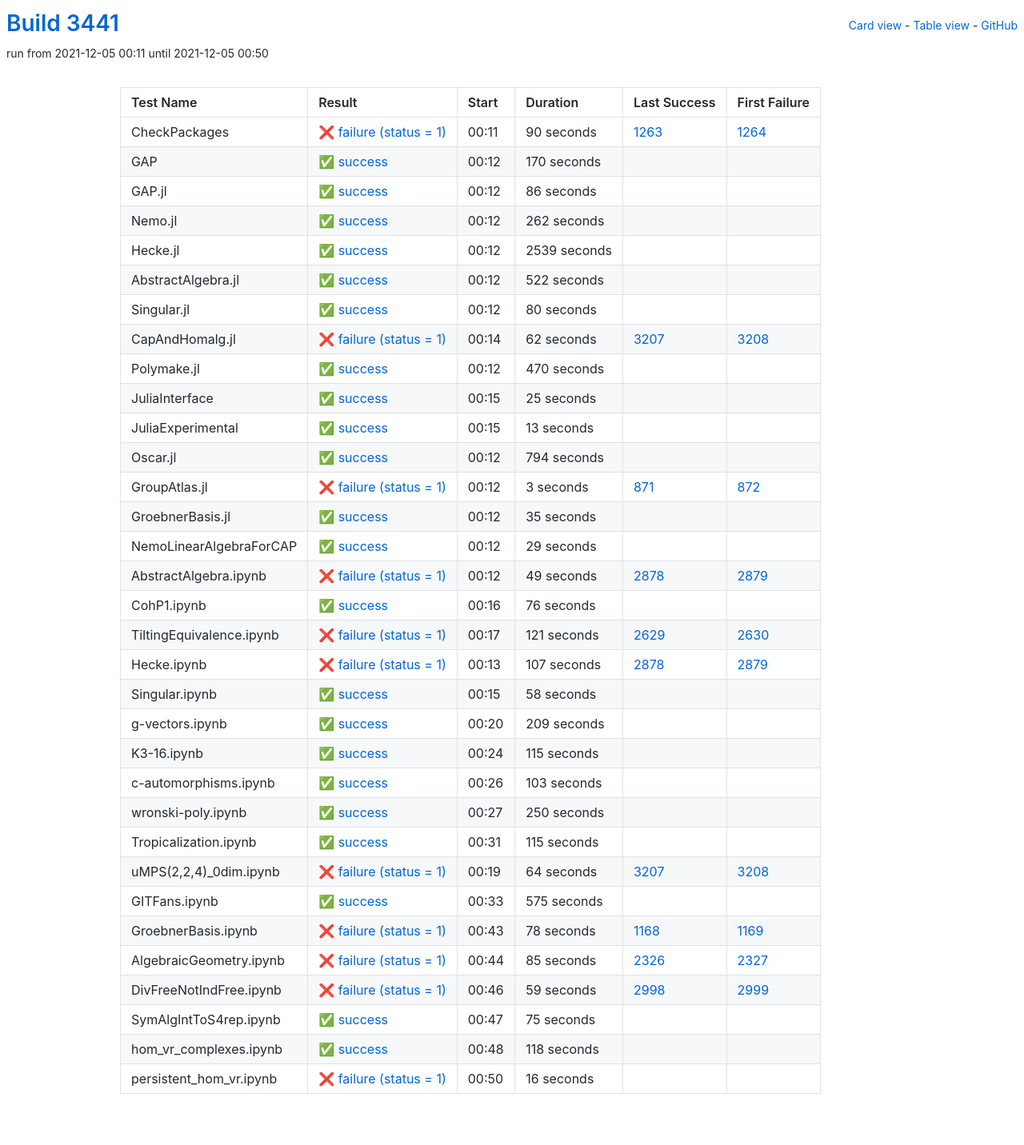
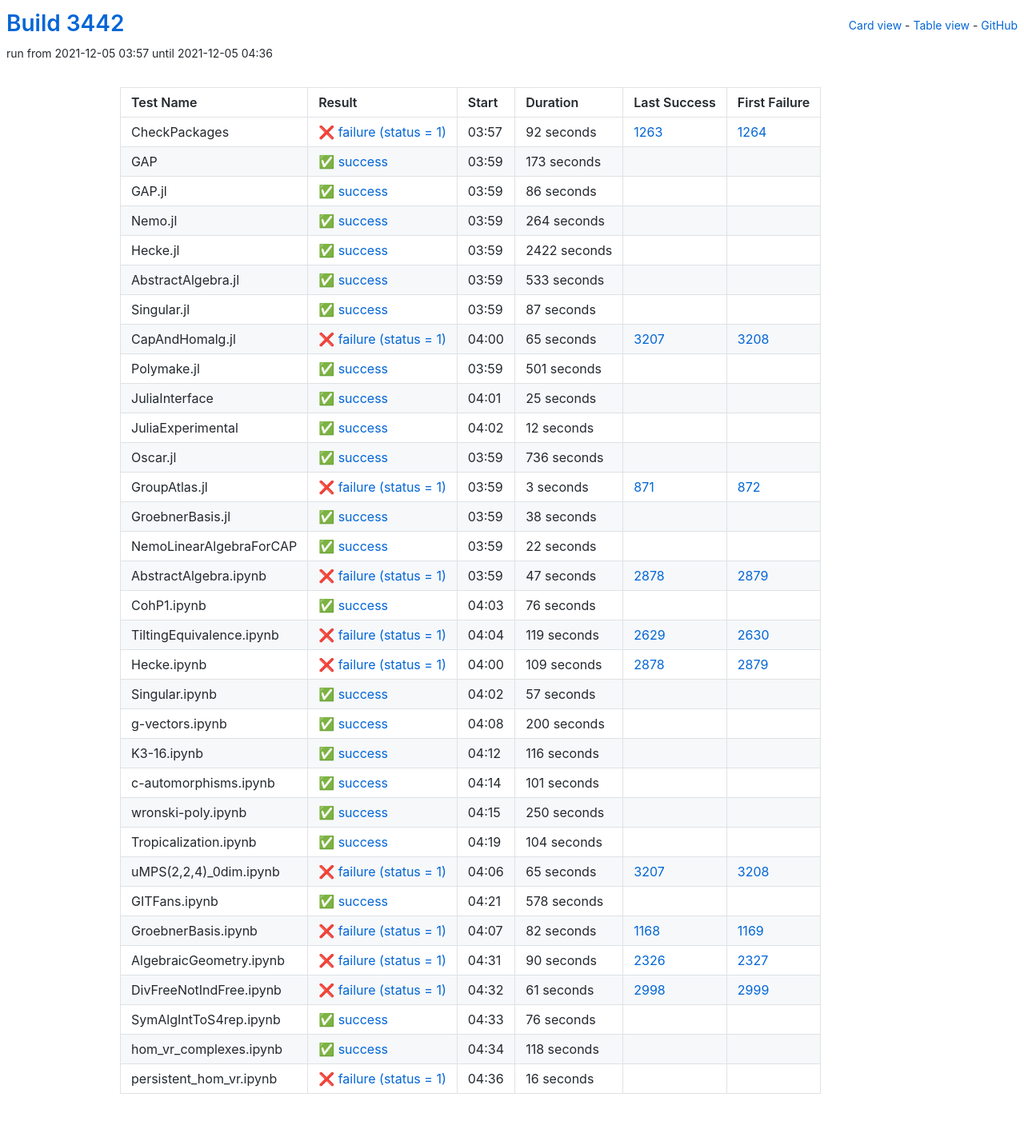
Before and after one commit to oscar-system/oscar-ci-status-stable, a Jekyll site: the page built from table.html, in a window 1280 px wide. Shown: the whole page at 80% size. Built offline with Jekyll 4.4.1, drawn with Linux system fonts in a browser that asks for light colours.

Commit message:
Build #3442

```diff
--- a/_data/ci.yml
+++ b/_data/ci.yml
@@ -1,6 +1,6 @@
 ---
-build: 3441
-build_url: https://oscarci.mathematik.uni-kl.de/job/oscar-stable/3441/
+build: 3442
+build_url: https://oscarci.mathematik.uni-kl.de/job/oscar-stable/3442/
 job: oscar-stable
 organization: oscar-system
 repo: oscar-ci-status-stable
@@ -8,32 +8,32 @@ repourl: https://github.com/oscar-system/oscar-ci-status-stable
 tests:
 - name: CheckPackages
   id: checkpackages
-  log: https://oscarci.mathematik.uni-kl.de/job/oscar-stable/3441/artifact/logs/build-3441/CheckPackages.log
-  start: 2021-12-05 00:11
+  log: https://oscarci.mathematik.uni-kl.de/job/oscar-stable/3442/artifact/logs/build-3442/CheckPackages.log
+  start: 2021-12-05 03:57
   success: false
   exitcode: 1
   status: failure
-  duration: 90
+  duration: 92
   last_success: 1263
   last_success_url: https://oscarci.mathematik.uni-kl.de/job/oscar-stable/1263/
   first_failure: 1264
   first_failure_url: https://oscarci.mathematik.uni-kl.de/job/oscar-stable/1264/
 - name: GAP
   id: gap
-  log: https://oscarci.mathematik.uni-kl.de/job/oscar-stable/3441/artifact/logs/build-3441/GAP.log
-  start: 2021-12-05 00:12
+  log: https://oscarci.mathematik.uni-kl.de/job/oscar-stable/3442/artifact/logs/build-3442/GAP.log
+  start: 2021-12-05 03:59
   success: true
   exitcode: 0
   status: success
-  duration: 170
+  duration: 173
   last_success: false
   last_success_url:
   first_failure: false
   first_failure_url:
 - name: GAP.jl
   id: gap-jl
-  log: https://oscarci.mathematik.uni-kl.de/job/oscar-stable/3441/artifact/logs/build-3441/GAP.jl.log
-  start: 2021-12-05 00:12
+  log: https://oscarci.mathematik.uni-kl.de/job/oscar-stable/3442/artifact/logs/build-3442/GAP.jl.log
+  start: 2021-12-05 03:59
   success: true
   exitcode: 0
   status: success
@@ -44,80 +44,80 @@ tests:
   first_failure_url:
 - name: Nemo.jl
   id: nemo-jl
-  log: https://oscarci.mathematik.uni-kl.de/job/oscar-stable/3441/artifact/logs/build-3441/Nemo.jl.log
-  start: 2021-12-05 00:12
+  log: https://oscarci.mathematik.uni-kl.de/job/oscar-stable/3442/artifact/logs/build-3442/Nemo.jl.log
+  start: 2021-12-05 03:59
   success: true
   exitcode: 0
   status: success
-  duration: 262
+  duration: 264
   last_success: false
   last_success_url:
   first_failure: false
   first_failure_url:
 - name: Hecke.jl
   id: hecke-jl
-  log: https://oscarci.mathematik.uni-kl.de/job/oscar-stable/3441/artifact/logs/build-3441/Hecke.jl.log
-  start: 2021-12-05 00:12
+  log: https://oscarci.mathematik.uni-kl.de/job/oscar-stable/3442/artifact/logs/build-3442/Hecke.jl.log
+  start: 2021-12-05 03:59
   success: true
   exitcode: 0
   status: success
-  duration: 2539
+  duration: 2422
   last_success: false
   last_success_url:
   first_failure: false
   first_failure_url:
 - name: AbstractAlgebra.jl
   id: abstractalgebra-jl
-  log: https://oscarci.mathematik.uni-kl.de/job/oscar-stable/3441/artifact/logs/build-3441/AbstractAlgebra.jl.log
-  start: 2021-12-05 00:12
+  log: https://oscarci.mathematik.uni-kl.de/job/oscar-stable/3442/artifact/logs/build-3442/AbstractAlgebra.jl.log
+  start: 2021-12-05 03:59
   success: true
   exitcode: 0
   status: success
-  duration: 522
+  duration: 533
   last_success: false
   last_success_url:
   first_failure: false
   first_failure_url:
 - name: Singular.jl
   id: singular-jl
-  log: https://oscarci.mathematik.uni-kl.de/job/oscar-stable/3441/artifact/logs/build-3441/Singular.jl.log
-  start: 2021-12-05 00:12
+  log: https://oscarci.mathematik.uni-kl.de/job/oscar-stable/3442/artifact/logs/build-3442/Singular.jl.log
+  start: 2021-12-05 03:59
   success: true
   exitcode: 0
   status: success
-  duration: 80
+  duration: 87
   last_success: false
   last_success_url:
   first_failure: false
   first_failure_url:
 - name: CapAndHomalg.jl
   id: capandhomalg-jl
-  log: https://oscarci.mathematik.uni-kl.de/job/oscar-stable/3441/artifact/logs/build-3441/CapAndHomalg.jl.log
-  start: 2021-12-05 00:14
+  log: https://oscarci.mathematik.uni-kl.de/job/oscar-stable/3442/artifact/logs/build-3442/CapAndHomalg.jl.log
+  start: 2021-12-05 04:00
   success: false
   exitcode: 1
   status: failure
-  duration: 62
+  duration: 65
   last_success: 3207
   last_success_url: https://oscarci.mathematik.uni-kl.de/job/oscar-stable/3207/
   first_failure: 3208
   first_failure_url: https://oscarci.mathematik.uni-kl.de/job/oscar-stable/3208/
 - name: Polymake.jl
   id: polymake-jl
-  log: https://oscarci.mathematik.uni-kl.de/job/oscar-stable/3441/artifact/logs/build-3441/Polymake.jl.log
-  start: 2021-12-05 00:12
+  log: https://oscarci.mathematik.uni-kl.de/job/oscar-stable/3442/artifact/logs/build-3442/Polymake.jl.log
+  start: 2021-12-05 03:59
   success: true
   exitcode: 0
   status: success
-  duration: 470
+  duration: 501
   last_success: false
   last_success_url:
   first_failure: false
   first_failure_url:
 - name: JuliaInterface
   id: juliainterface
-  log: https://oscarci.mathematik.uni-kl.de/job/oscar-stable/3441/artifact/logs/build-3441/JuliaInterface.log
-  start: 2021-12-05 00:15
+  log: https://oscarci.mathematik.uni-kl.de/job/oscar-stable/3442/artifact/logs/build-3442/JuliaInterface.log
+  start: 2021-12-05 04:01
   success: true
   exitcode: 0
   status: success
@@ -128,32 +128,32 @@ tests:
   first_failure_url:
 - name: JuliaExperimental
   id: juliaexperimental
-  log: https://oscarci.mathematik.uni-kl.de/job/oscar-stable/3441/artifact/logs/build-3441/JuliaExperimental.log
-  start: 2021-12-05 00:15
+  log: https://oscarci.mathematik.uni-kl.de/job/oscar-stable/3442/artifact/logs/build-3442/JuliaExperimental.log
+  start: 2021-12-05 04:02
   success: true
   exitcode: 0
   status: success
-  duration: 13
+  duration: 12
   last_success: false
   last_success_url:
   first_failure: false
   first_failure_url:
 - name: Oscar.jl
   id: oscar-jl
-  log: https://oscarci.mathematik.uni-kl.de/job/oscar-stable/3441/artifact/logs/build-3441/Oscar.jl.log
-  start: 2021-12-05 00:12
+  log: https://oscarci.mathematik.uni-kl.de/job/oscar-stable/3442/artifact/logs/build-3442/Oscar.jl.log
+  start: 2021-12-05 03:59
   success: true
   exitcode: 0
   status: success
-  duration: 794
+  duration: 736
   last_success: false
   last_success_url:
   first_failure: false
   first_failure_url:
 - name: GroupAtlas.jl
   id: groupatlas-jl
-  log: https://oscarci.mathematik.uni-kl.de/job/oscar-stable/3441/artifact/logs/build-3441/GroupAtlas.jl.log
-  start: 2021-12-05 00:12
+  log: https://oscarci.mathematik.uni-kl.de/job/oscar-stable/3442/artifact/logs/build-3442/GroupAtlas.jl.log
+  start: 2021-12-05 03:59
   success: false
   exitcode: 1
   status: failure
@@ -164,44 +164,44 @@ tests:
   first_failure_url: https://oscarci.mathematik.uni-kl.de/job/oscar-stable/872/
 - name: GroebnerBasis.jl
   id: groebnerbasis-jl
-  log: https://oscarci.mathematik.uni-kl.de/job/oscar-stable/3441/artifact/logs/build-3441/GroebnerBasis.jl.log
-  start: 2021-12-05 00:12
+  log: https://oscarci.mathematik.uni-kl.de/job/oscar-stable/3442/artifact/logs/build-3442/GroebnerBasis.jl.log
+  start: 2021-12-05 03:59
   success: true
   exitcode: 0
   status: success
-  duration: 35
+  duration: 38
   last_success: false
   last_success_url:
   first_failure: false
   first_failure_url:
 - name: NemoLinearAlgebraForCAP
   id: nemolinearalgebraforcap
-  log: https://oscarci.mathematik.uni-kl.de/job/oscar-stable/3441/artifact/logs/build-3441/NemoLinearAlgebraForCAP.log
-  start: 2021-12-05 00:12
+  log: https://oscarci.mathematik.uni-kl.de/job/oscar-stable/3442/artifact/logs/build-3442/NemoLinearAlgebraForCAP.log
+  start: 2021-12-05 03:59
   success: true
   exitcode: 0
   status: success
-  duration: 29
+  duration: 22
   last_success: false
   last_success_url:
   first_failure: false
   first_failure_url:
 - name: AbstractAlgebra.ipynb
   id: abstractalgebra-ipynb
-  log: https://oscarci.mathematik.uni-kl.de/job/oscar-stable/3441/artifact/logs/build-3441/AbstractAlgebra.ipynb.log
-  start: 2021-12-05 00:12
+  log: https://oscarci.mathematik.uni-kl.de/job/oscar-stable/3442/artifact/logs/build-3442/AbstractAlgebra.ipynb.log
+  start: 2021-12-05 03:59
   success: false
   exitcode: 1
   status: failure
-  duration: 49
+  duration: 47
   last_success: 2878
   last_success_url: https://oscarci.mathematik.uni-kl.de/job/oscar-stable/2878/
   first_failure: 2879
   first_failure_url: https://oscarci.mathematik.uni-kl.de/job/oscar-stable/2879/
 - name: CohP1.ipynb
   id: cohp1-ipynb
-  log: https://oscarci.mathematik.uni-kl.de/job/oscar-stable/3441/artifact/logs/build-3441/CohP1.ipynb.log
-  start: 2021-12-05 00:16
+  log: https://oscarci.mathematik.uni-kl.de/job/oscar-stable/3442/artifact/logs/build-3442/CohP1.ipynb.log
+  start: 2021-12-05 04:03
   success: true
   exitcode: 0
   status: success
@@ -212,80 +212,80 @@ tests:
   first_failure_url:
 - name: TiltingEquivalence.ipynb
   id: tiltingequivalence-ipynb
-  log: https://oscarci.mathematik.uni-kl.de/job/oscar-stable/3441/artifact/logs/build-3441/TiltingEquivalence.ipynb.log
-  start: 2021-12-05 00:17
+  log: https://oscarci.mathematik.uni-kl.de/job/oscar-stable/3442/artifact/logs/build-3442/TiltingEquivalence.ipynb.log
+  start: 2021-12-05 04:04
   success: false
   exitcode: 1
   status: failure
-  duration: 121
+  duration: 119
   last_success: 2629
   last_success_url: https://oscarci.mathematik.uni-kl.de/job/oscar-stable/2629/
   first_failure: 2630
   first_failure_url: https://oscarci.mathematik.uni-kl.de/job/oscar-stable/2630/
 - name: Hecke.ipynb
   id: hecke-ipynb
-  log: https://oscarci.mathematik.uni-kl.de/job/oscar-stable/3441/artifact/logs/build-3441/Hecke.ipynb.log
-  start: 2021-12-05 00:13
+  log: https://oscarci.mathematik.uni-kl.de/job/oscar-stable/3442/artifact/logs/build-3442/Hecke.ipynb.log
+  start: 2021-12-05 04:00
   success: false
   exitcode: 1
   status: failure
-  duration: 107
+  duration: 109
   last_success: 2878
   last_success_url: https://oscarci.mathematik.uni-kl.de/job/oscar-stable/2878/
   first_failure: 2879
   first_failure_url: https://oscarci.mathematik.uni-kl.de/job/oscar-stable/2879/
 - name: Singular.ipynb
   id: singular-ipynb
-  log: https://oscarci.mathematik.uni-kl.de/job/oscar-stable/3441/artifact/logs/build-3441/Singular.ipynb.log
-  start: 2021-12-05 00:15
+  log: https://oscarci.mathematik.uni-kl.de/job/oscar-stable/3442/artifact/logs/build-3442/Singular.ipynb.log
+  start: 2021-12-05 04:02
   success: true
   exitcode: 0
   status: success
-  duration: 58
+  duration: 57
   last_success: false
   last_success_url:
   first_failure: false
   first_failure_url:
 - name: g-vectors.ipynb
   id: g-vectors-ipynb
-  log: https://oscarci.mathematik.uni-kl.de/job/oscar-stable/3441/artifact/logs/build-3441/g-vectors.ipynb.log
-  start: 2021-12-05 00:20
+  log: https://oscarci.mathematik.uni-kl.de/job/oscar-stable/3442/artifact/logs/build-3442/g-vectors.ipynb.log
+  start: 2021-12-05 04:08
   success: true
   exitcode: 0
   status: success
-  duration: 209
+  duration: 200
   last_success: false
   last_success_url:
   first_failure: false
   first_failure_url:
 - name: K3-16.ipynb
   id: k3-16-ipynb
-  log: https://oscarci.mathematik.uni-kl.de/job/oscar-stable/3441/artifact/logs/build-3441/K3-16.ipynb.log
-  start: 2021-12-05 00:24
+  log: https://oscarci.mathematik.uni-kl.de/job/oscar-stable/3442/artifact/logs/build-3442/K3-16.ipynb.log
+  start: 2021-12-05 04:12
   success: true
   exitcode: 0
   status: success
-  duration: 115
+  duration: 116
   last_success: false
   last_success_url:
   first_failure: false
   first_failure_url:
 - name: c-automorphisms.ipynb
   id: c-automorphisms-ipynb
-  log: https://oscarci.mathematik.uni-kl.de/job/oscar-stable/3441/artifact/logs/build-3441/c-automorphisms.ipynb.log
-  start: 2021-12-05 00:26
+  log: https://oscarci.mathematik.uni-kl.de/job/oscar-stable/3442/artifact/logs/build-3442/c-automorphisms.ipynb.log
+  start: 2021-12-05 04:14
   success: true
   exitcode: 0
   status: success
-  duration: 103
+  duration: 101
   last_success: false
   last_success_url:
   first_failure: false
   first_failure_url:
 - name: wronski-poly.ipynb
   id: wronski-poly-ipynb
-  log: https://oscarci.mathematik.uni-kl.de/job/oscar-stable/3441/artifact/logs/build-3441/wronski-poly.ipynb.log
-  start: 2021-12-05 00:27
+  log: https://oscarci.mathematik.uni-kl.de/job/oscar-stable/3442/artifact/logs/build-3442/wronski-poly.ipynb.log
+  start: 2021-12-05 04:15
   success: true
   exitcode: 0
   status: success
@@ -296,92 +296,92 @@ tests:
   first_failure_url:
 - name: Tropicalization.ipynb
   id: tropicalization-ipynb
-  log: https://oscarci.mathematik.uni-kl.de/job/oscar-stable/3441/artifact/logs/build-3441/Tropicalization.ipynb.log
-  start: 2021-12-05 00:31
+  log: https://oscarci.mathematik.uni-kl.de/job/oscar-stable/3442/artifact/logs/build-3442/Tropicalization.ipynb.log
+  start: 2021-12-05 04:19
   success: true
   exitcode: 0
   status: success
-  duration: 115
+  duration: 104
   last_success: false
   last_success_url:
   first_failure: false
   first_failure_url:
 - name: uMPS(2,2,4)_0dim.ipynb
   id: umps-2-2-4-0dim-ipynb
-  log: https://oscarci.mathematik.uni-kl.de/job/oscar-stable/3441/artifact/logs/build-3441/uMPS-2-2-4-_0dim.ipynb.log
-  start: 2021-12-05 00:19
+  log: https://oscarci.mathematik.uni-kl.de/job/oscar-stable/3442/artifact/logs/build-3442/uMPS-2-2-4-_0dim.ipynb.log
+  start: 2021-12-05 04:06
   success: false
   exitcode: 1
   status: failure
-  duration: 64
+  duration: 65
   last_success: 3207
   last_success_url: https://oscarci.mathematik.uni-kl.de/job/oscar-stable/3207/
   first_failure: 3208
   first_failure_url: https://oscarci.mathematik.uni-kl.de/job/oscar-stable/3208/
 - name: GITFans.ipynb
   id: gitfans-ipynb
-  log: https://oscarci.mathematik.uni-kl.de/job/oscar-stable/3441/artifact/logs/build-3441/GITFans.ipynb.log
-  start: 2021-12-05 00:33
+  log: https://oscarci.mathematik.uni-kl.de/job/oscar-stable/3442/artifact/logs/build-3442/GITFans.ipynb.log
+  start: 2021-12-05 04:21
   success: true
   exitcode: 0
   status: success
-  duration: 575
+  duration: 578
   last_success: false
   last_success_url:
   first_failure: false
   first_failure_url:
 - name: GroebnerBasis.ipynb
   id: groebnerbasis-ipynb
-  log: https://oscarci.mathematik.uni-kl.de/job/oscar-stable/3441/artifact/logs/build-3441/GroebnerBasis.ipynb.log
-  start: 2021-12-05 00:43
+  log: https://oscarci.mathematik.uni-kl.de/job/oscar-stable/3442/artifact/logs/build-3442/GroebnerBasis.ipynb.log
+  start: 2021-12-05 04:07
   success: false
   exitcode: 1
   status: failure
-  duration: 78
+  duration: 82
   last_success: 1168
   last_success_url: https://oscarci.mathematik.uni-kl.de/job/oscar-stable/1168/
   first_failure: 1169
   first_failure_url: https://oscarci.mathematik.uni-kl.de/job/oscar-stable/1169/
 - name: AlgebraicGeometry.ipynb
   id: algebraicgeometry-ipynb
-  log: https://oscarci.mathematik.uni-kl.de/job/oscar-stable/3441/artifact/logs/build-3441/AlgebraicGeometry.ipynb.log
-  start: 2021-12-05 00:44
+  log: https://oscarci.mathematik.uni-kl.de/job/oscar-stable/3442/artifact/logs/build-3442/AlgebraicGeometry.ipynb.log
+  start: 2021-12-05 04:31
   success: false
   exitcode: 1
   status: failure
-  duration: 85
+  duration: 90
   last_success: 2326
   last_success_url: https://oscarci.mathematik.uni-kl.de/job/oscar-stable/2326/
   first_failure: 2327
   first_failure_url: https://oscarci.mathematik.uni-kl.de/job/oscar-stable/2327/
 - name: DivFreeNotIndFree.ipynb
   id: divfreenotindfree-ipynb
-  log: https://oscarci.mathematik.uni-kl.de/job/oscar-stable/3441/artifact/logs/build-3441/DivFreeNotIndFree.ipynb.log
-  start: 2021-12-05 00:46
+  log: https://oscarci.mathematik.uni-kl.de/job/oscar-stable/3442/artifact/logs/build-3442/DivFreeNotIndFree.ipynb.log
+  start: 2021-12-05 04:32
   success: false
   exitcode: 1
   status: failure
-  duration: 59
+  duration: 61
   last_success: 2998
   last_success_url: https://oscarci.mathematik.uni-kl.de/job/oscar-stable/2998/
   first_failure: 2999
   first_failure_url: https://oscarci.mathematik.uni-kl.de/job/oscar-stable/2999/
 - name: SymAlgIntToS4rep.ipynb
   id: symalginttos4rep-ipynb
-  log: https://oscarci.mathematik.uni-kl.de/job/oscar-stable/3441/artifact/logs/build-3441/SymAlgIntToS4rep.ipynb.log
-  start: 2021-12-05 00:47
+  log: https://oscarci.mathematik.uni-kl.de/job/oscar-stable/3442/artifact/logs/build-3442/SymAlgIntToS4rep.ipynb.log
+  start: 2021-12-05 04:33
   success: true
   exitcode: 0
   status: success
-  duration: 75
+  duration: 76
   last_success: false
   last_success_url:
   first_failure: false
   first_failure_url:
 - name: hom_vr_complexes.ipynb
   id: hom-vr-complexes-ipynb
-  log: https://oscarci.mathematik.uni-kl.de/job/oscar-stable/3441/artifact/logs/build-3441/hom_vr_complexes.ipynb.log
-  start: 2021-12-05 00:48
+  log: https://oscarci.mathematik.uni-kl.de/job/oscar-stable/3442/artifact/logs/build-3442/hom_vr_complexes.ipynb.log
+  start: 2021-12-05 04:34
   success: true
   exitcode: 0
   status: success
@@ -392,8 +392,8 @@ tests:
   first_failure_url:
 - name: persistent_hom_vr.ipynb
   id: persistent-hom-vr-ipynb
-  log: https://oscarci.mathematik.uni-kl.de/job/oscar-stable/3441/artifact/logs/build-3441/persistent_hom_vr.ipynb.log
-  start: 2021-12-05 00:50
+  log: https://oscarci.mathematik.uni-kl.de/job/oscar-stable/3442/artifact/logs/build-3442/persistent_hom_vr.ipynb.log
+  start: 2021-12-05 04:36
   success: false
   exitcode: 1
   status: failure
```
Also changed, not shown: README.md.
